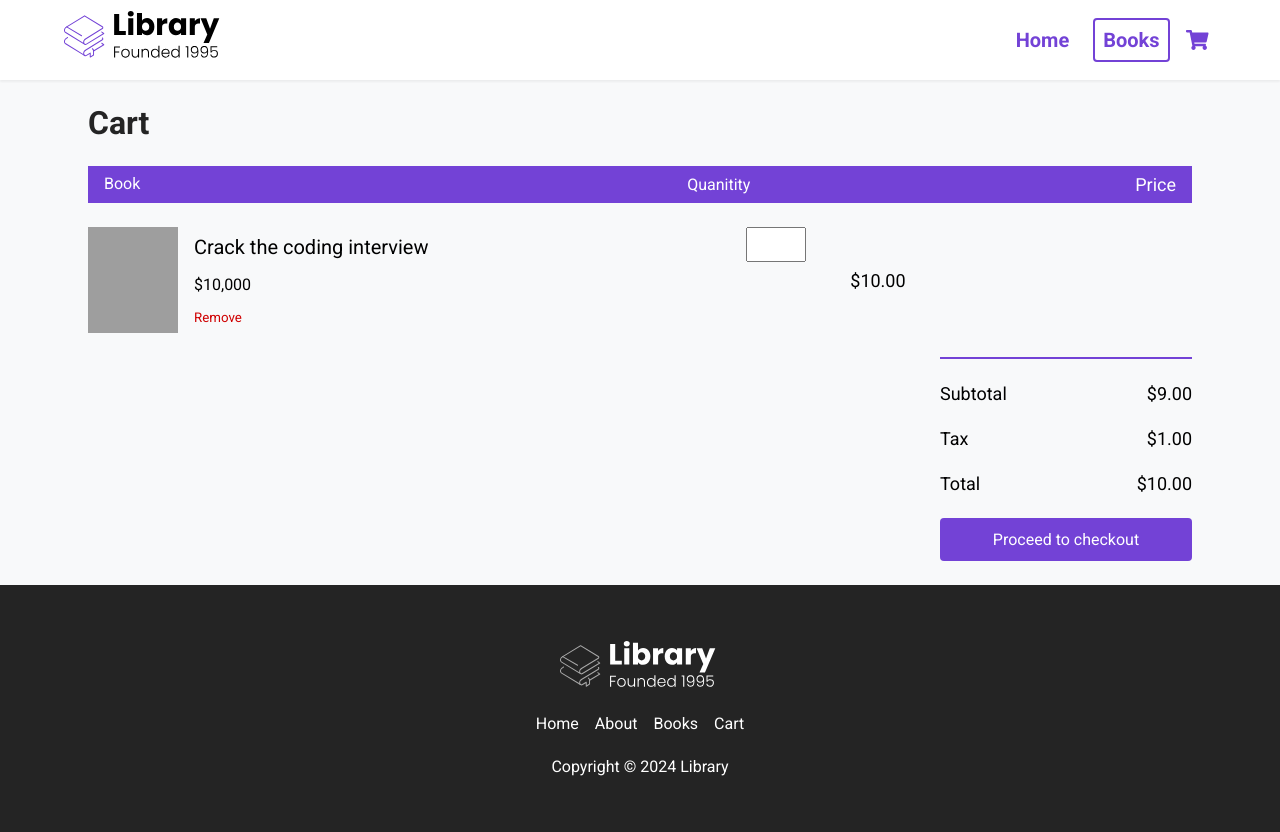
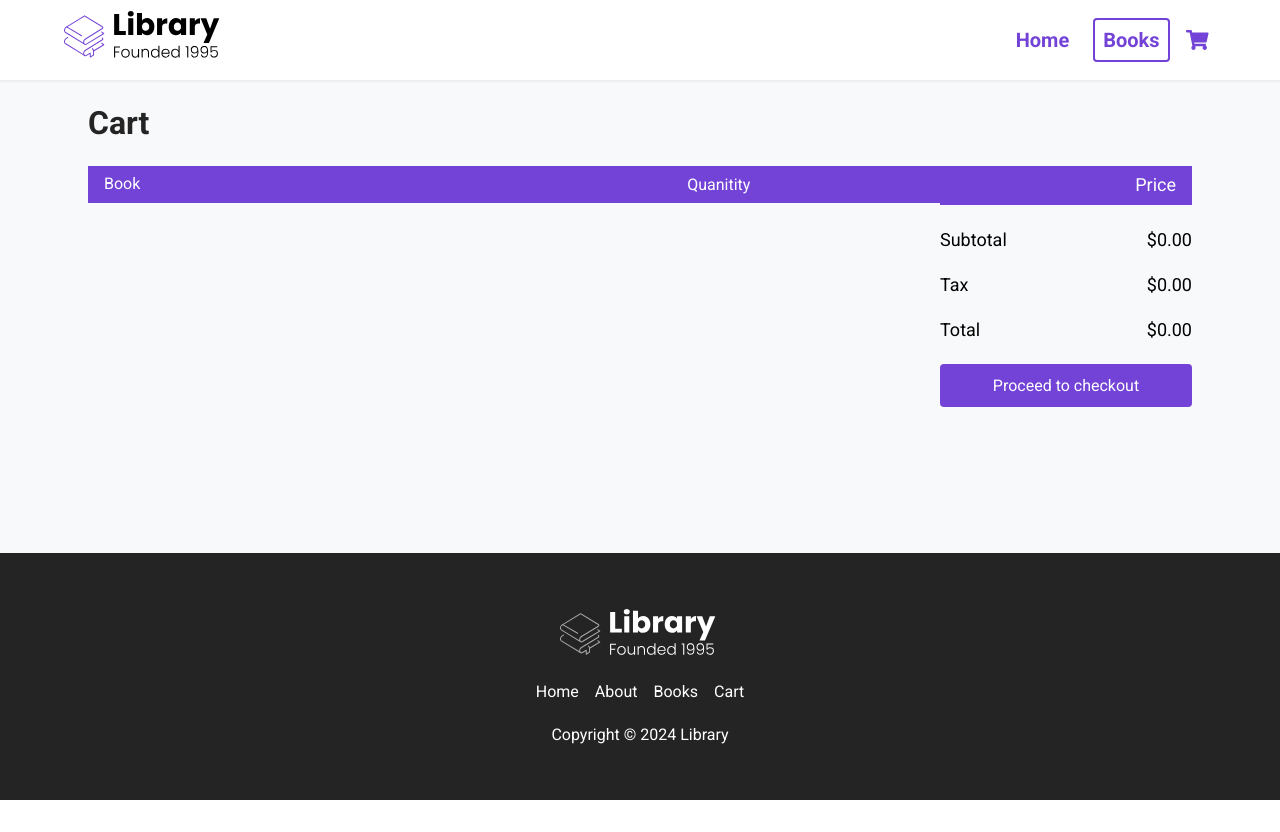
Before and after one commit to SethDimmer/ecommerce-app, a React (Create React App) app: page /cart in a window 1280 px wide. After the commit the page ends 800 px from the top, so only its background shows below. Built offline with nearby package versions, Linux system fonts and the light colour scheme; grey boxes are pictures that could not be loaded.

Commit message:
initial commit

```diff
--- a/package.json
+++ b/package.json
@@ -13,7 +13,7 @@
     "@testing-library/user-event": "^13.5.0",
     "react": "^18.2.0",
     "react-dom": "^18.2.0",
-    "react-router-dom": "^5.3.0",
+    "react-router-dom": "^6.22.2",
     "react-scripts": "5.0.1",
     "web-vitals": "^2.1.4"
   },
--- a/src/App.js
+++ b/src/App.js
@@ -1,21 +1,54 @@
 import Nav from './components/Nav'
 import Footer from './components/Footer'
-import { BrowserRouter as Router, Route  } from 'react-router-dom'
+import { BrowserRouter as Router, Route, Routes  } from 'react-router-dom'
 import Home from './pages/Home'
 import Books from './pages/Books'
 import { books } from './data'
 import BookInfo from "./pages/BookInfo"
 import Cart from './pages/Cart'
+import React, { useEffect, useState } from 'react'
 
 function App() {
+  const [cart, setCart] = useState([]);
+
+function addToCart(book) {
+  setCart([...cart, {...book, quantity: 1}]);
+}
+
+function changeQuantity(book,quantity ) {
+  // console.log(book,quantity)
+  setCart(cart.map(item => {
+    if(item.id === book.id) {
+      return {
+        ...item,
+        quantity: +quantity,
+      }
+    }
+    else{
+      return item
+    }
+  }))
+}
+
+function removeItem(item) {
+  setCart(cart.filter(book => book.id !== item.id ))
+}
+
+useEffect(() => {
+  console.log(cart)
+},[cart])
+
+
   return (
     <Router>
     <div className='App'>
     <Nav/>
-      <Route path="/" exact component={Home}/>
-      <Route path="/books" exact render={() => <Books books={books}/>}/>
-      <Route path="/books/:id" render={() => <BookInfo books={books}/>}/>
-      <Route path="/cart"  render={() => <Cart books={books}/>}/>
+    <Routes>
+      <Route path="/" exact element={<Home/>}/>
+      <Route path="/books"  element={<Books books={books}/>}/>
+      <Route path="/books/:id" element={ <BookInfo books={books} addToCart={addToCart} cart={cart}/>}/>
+      <Route path="/cart"  element={ <Cart books={books} cart={cart} changeQuantity={changeQuantity} removeItem={removeItem}/>}/>
+    </Routes>
     <Footer/>
     </div>
     </Router>
--- a/src/components/Nav.jsx
+++ b/src/components/Nav.jsx
@@ -33,7 +33,7 @@ const Nav = ({ numberOfItems }) => {
             <FontAwesomeIcon icon="bars" />
           </button>
           <li className="nav__icon">
-            <a href="/" className="nav__link">
+            <a href="/cart" className="nav__link">
               <FontAwesomeIcon icon="shopping-cart" />
             </a>
             {numberOfItems > 0 && (
--- a/src/pages/BookInfo.jsx
+++ b/src/pages/BookInfo.jsx
@@ -1,14 +1,27 @@
-import React from "react";
-import { useParams } from "react-router";
+import React, { useState } from "react";
+import { useParams } from "react-router-dom";
 import { FontAwesomeIcon } from "@fortawesome/react-fontawesome";
 import { Link } from "react-router-dom";
 import Rating from "../components/ui/Rating";
 import Price from "../components/ui/Price";
 import Bookk from "../components/ui/Bookk";
 
-const BookInfo = ({ books, addItemToCart }) => {
+const BookInfo = ({ books, addToCart, cart}) => {
   const { id } = useParams();
   const book = books.find((book) => +book.id === +id);
+  const [added, setAdded] = useState(false)
+
+  function addBookToCart(book){
+    setAdded(true)
+    addToCart(book)
+  }
+
+  function bookExistsOnCart() {
+     return  cart.find(book => book.id === +id)
+  }
+
+
+
 
   return (
     <div id="books__body">
@@ -51,7 +64,15 @@ const BookInfo = ({ books, addItemToCart }) => {
                     commodi obcaecati excepturi, quas odit deleniti a?
                   </p>
                 </div>
-                <button className="btn">Add to cart</button>
+                {bookExistsOnCart() ? (
+                  <Link to={`/cart`}>
+                  <button className="btn">Checkout</button>
+                  </Link>
+                  ) : (
+
+                    <button className="btn" onClick={() => addBookToCart(book)}>Add to cart</button>
+                  )
+                }
               </div>
             </div>
           </div>
--- a/src/pages/Cart.jsx
+++ b/src/pages/Cart.jsx
@@ -1,57 +1,86 @@
-import React from 'react'
+import React, { useEffect, useState } from "react";
 
-const Cart = () => {
+const Cart = ({ cart, changeQuantity,removeItem }) => {
+  // const [total, setTotal] = useState();
+  const total = () => {
+    let price = 0;
+    cart.forEach((item) => {
+      price +=
+      +((item.salePrice || item.originalPrice) * item.quantity
+      );
+    });
+    return price;
+  };
   return (
-    <div id='books__body'>
-        <main id='books__main'>
-            <div className='books__container'>
+    <div id="books__body">
+      <main id="books__main">
+        <div className="books__container">
           <div className="row">
             <div className="book__selected--top">
-                        <h2 className='cart__title'>Cart</h2>
+              <h2 className="cart__title">Cart</h2>
             </div>
             <div className="cart">
-                        <div className='cart__header'>
+              <div className="cart__header">
                 <span className="cart__book">Book </span>
                 <span className="cart__quantity">Quanitity</span>
-                                <span className='cart__total'>Price</span>
+                <span className="cart__total">Price</span>
               </div>
-                        <div className='cart__body'>
+              <div className="cart__body">
+                {cart.map((book) => {
+                  return (
                     <div className="cart__item">
                       <div className="cart__book">
-                                    <img src='https://covers.openlibrary.org/b/id/8091016-L.jpg' className='cart__book--img'/>
-                                   <div className='cart__book--info'>
+                        <img src={book.url} className="cart__book--img" />
+                        <div className="cart__book--info">
                           <span className="cart__book--title">
-                                        Crack the coding interview
+                            {book.title}
                           </span>
-                                    <span className='cart__book--price'>
-                                        $10,000
+                          <span className="cart__book--price">
+                            ${(book.salePrice || book.originalPrice).toFixed(2)}
                           </span>
-                                    <button className='cart__book--remove'>
-                                        Remove
-                                    </button>
+                          <button onClick={() => removeItem(book)} className="cart__book--remove">Remove</button>
                         </div>
                       </div>
                       <div className="cart__quanitity">
-                                    <input type='number' min={0} max={99} className='cart__input'/>
+                        <input
+                          type="number"
+                          min={0}
+                          max={99}
+                          className="cart__input"
+                          onChange={(event) =>
+                            changeQuantity(book, event.target.value)
+                          }
+                          value={book.quantity}
+                        />
                       </div>
-                                <div className="cart__total">$10.00</div>
+                      <div className="cart__total">
+                        $
+                        {(
+                          (book.salePrice || book.originalPrice) * book.quantity
+                        ).toFixed(2)}
                       </div>
+                    </div>
+                  );
+                })}
               </div>
             </div>
             <div className="total">
               <div className="total__item total__sub-total">
                 <span>Subtotal</span>
-                            <span>$9.00</span>
+                <span>${(total() * 0.9).toFixed(2)}</span>
               </div>
               <div className="total__item total__tax">
                 <span>Tax</span>
-                            <span>$1.00</span>
+                <span>${(total() * 0.1).toFixed(2)}</span>
               </div>
               <div className="total__item total__tax">
                 <span>Total</span>
-                            <span>$10.00</span>
+                <span>${total().toFixed(2)}</span>
               </div>
-                        <button className='btn btn__checkout no-cursor' onClick={()=> alert(`Haven't got around to doing this :(`)}>
+              <button
+                className="btn btn__checkout no-cursor"
+                onClick={() => alert(`Haven't got around to doing this :(`)}
+              >
                 Proceed to checkout
               </button>
             </div>
@@ -59,7 +88,7 @@ const Cart = () => {
         </div>
       </main>
     </div>
-  )
-}
+  );
+};
 
-export default Cart
+export default Cart;
```
Also changed, not shown: src/components/ui/Bookk.jsx (+2 -13 lines), 1 other file (tests, documents, lock files or other folders). Lines whose indentation alone changed are shown as unchanged.
